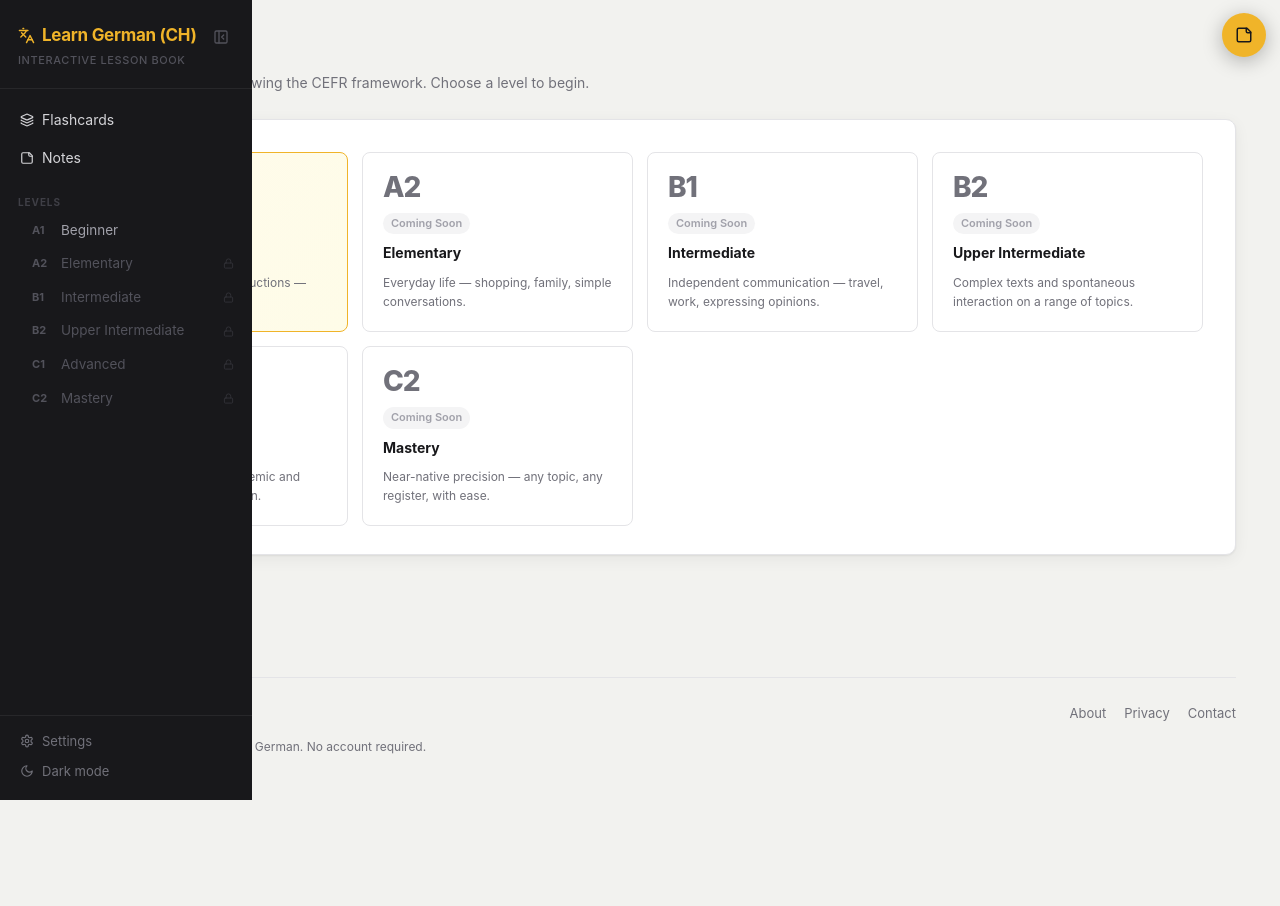
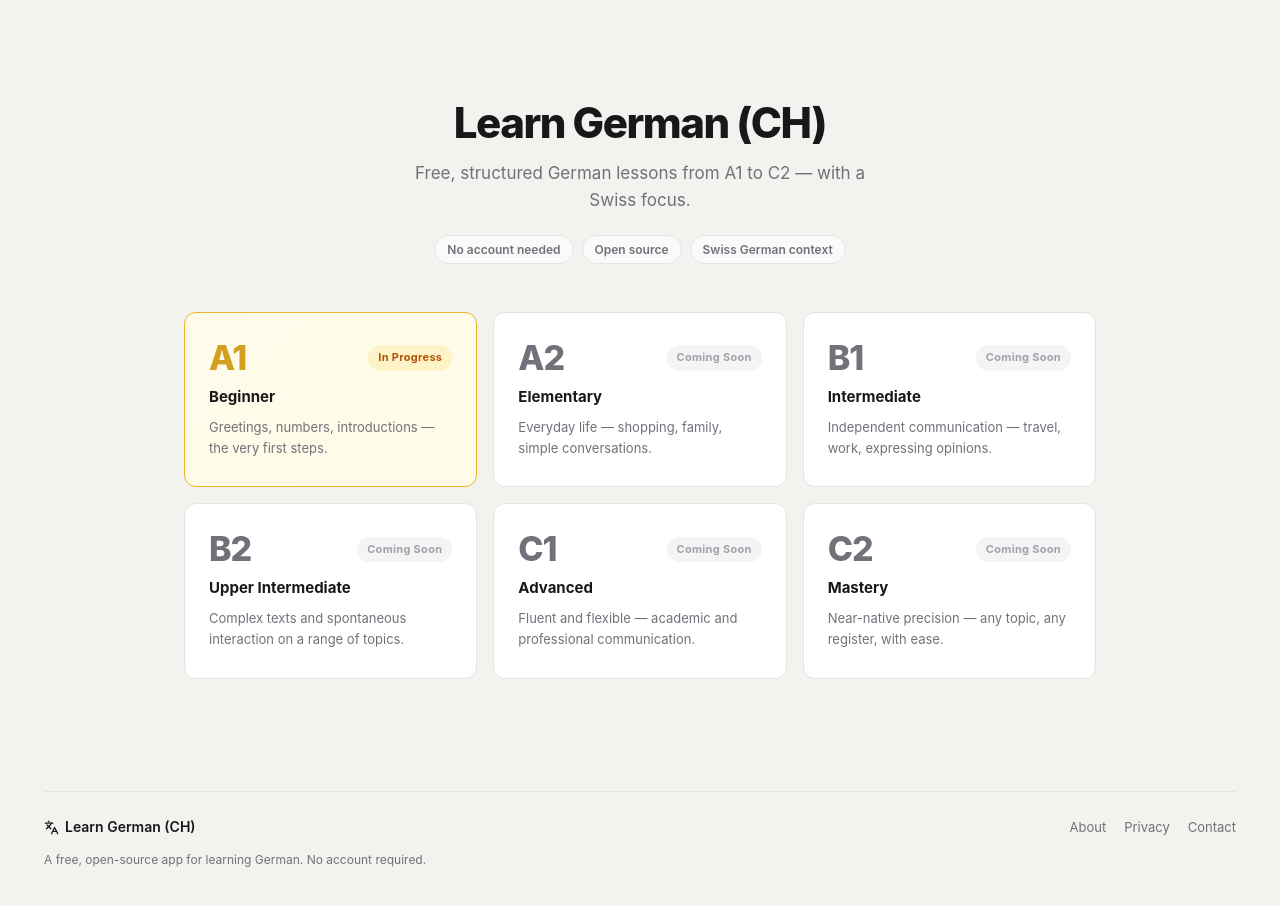
Before and after one commit to davide-muzzi/learn-german, a Vue app: page /#/ in a window 1280 px wide. Shown: the top 906 px of the page. Before the commit the page ends 800 px from the top, so only its background shows below. Built offline with nearby package versions, Linux system fonts and the light colour scheme.

Commit message:
feat: redesign homepage with full-width layout and hide sidebar on home route

```diff
--- a/src/App.vue
+++ b/src/App.vue
@@ -1,5 +1,5 @@
 <script setup>
-import { ref, watch } from 'vue'
+import { ref, watch, computed } from 'vue'
 import { useRoute } from 'vue-router'
 import { Languages, PanelLeftOpen, StickyNote } from '@lucide/vue'
 import AppSidebar from './components/AppSidebar.vue'
@@ -13,29 +13,30 @@ const route = useRoute()
 watch(() => route.fullPath, () => { sidebarOpen.value = false })
 
 const { collapsed: sidebarCollapsed } = useSidebarCollapsed()
+const isHome = computed(() => route.name === 'home')
 </script>
 
 <template>
-  <header class="mobile-header">
-    <button class="hamburger" @click="sidebarOpen = !sidebarOpen" aria-label="Toggle navigation">
+  <header class="mobile-header" :class="{ 'home-header': isHome }">
+    <button v-if="!isHome" class="hamburger" @click="sidebarOpen = !sidebarOpen" aria-label="Toggle navigation">
       <span /><span /><span />
     </button>
     <RouterLink to="/" class="mobile-title"><Languages :size="16" /> Learn German (CH)</RouterLink>
   </header>
 
   <Transition name="overlay-fade">
-    <div v-if="sidebarOpen" class="sidebar-overlay" @click="sidebarOpen = false" />
+    <div v-if="sidebarOpen && !isHome" class="sidebar-overlay" @click="sidebarOpen = false" />
   </Transition>
 
-  <AppSidebar :open="sidebarOpen" :class="{ collapsed: sidebarCollapsed }" @close="sidebarOpen = false" />
+  <AppSidebar v-if="!isHome" :open="sidebarOpen" :class="{ collapsed: sidebarCollapsed }" @close="sidebarOpen = false" />
 
   <Transition name="reopen-fade">
-    <button v-if="sidebarCollapsed" class="sidebar-reopen" title="Open sidebar" @click="sidebarCollapsed = false">
+    <button v-if="!isHome && sidebarCollapsed" class="sidebar-reopen" title="Open sidebar" @click="sidebarCollapsed = false">
       <PanelLeftOpen :size="18" />
     </button>
   </Transition>
 
-  <main class="main" :class="{ 'sidebar-collapsed': sidebarCollapsed }">
+  <main class="main" :class="{ 'sidebar-collapsed': sidebarCollapsed, 'no-sidebar': isHome }">
     <div class="main-content">
       <RouterView />
     </div>
@@ -43,12 +44,12 @@ const { collapsed: sidebarCollapsed } = useSidebarCollapsed()
   </main>
 
   <Transition name="reopen-fade">
-    <button v-if="!notesOpen" class="notes-open-btn" title="Open notes" @click="toggleNotes">
+    <button v-if="!isHome && !notesOpen" class="notes-open-btn" title="Open notes" @click="toggleNotes">
       <StickyNote :size="18" />
     </button>
   </Transition>
 
-  <button class="notes-fab" aria-label="Open notes" @click="toggleNotes">
+  <button v-if="!isHome" class="notes-fab" aria-label="Open notes" @click="toggleNotes">
     <StickyNote :size="22" />
   </button>
 
--- a/src/style.css
+++ b/src/style.css
@@ -147,6 +147,9 @@ body {
   min-height: 100vh;
   display: flex;
   flex-direction: column;
+}
+.main.no-sidebar {
+  margin-left: 0;
 }
 
 /* ── PAGE HEADER ── */
@@ -1854,3 +1857,101 @@ tbody tr:hover td { background: var(--surface); }
   .notes-slide-enter-from .notes-panel,
   .notes-slide-leave-to .notes-panel { transform: translateY(16px) scale(.97); }
 }
+
+/* ── HOMEPAGE ── */
+.home-hero {
+  text-align: center;
+  padding: 64px 24px 48px;
+}
+.home-title {
+  font-size: 42px;
+  font-weight: 800;
+  letter-spacing: -1.5px;
+  line-height: 1.1;
+  margin-bottom: 14px;
+}
+.home-sub {
+  font-size: 17px;
+  color: var(--muted);
+  max-width: 480px;
+  margin: 0 auto 20px;
+  line-height: 1.6;
+}
+.home-badges {
+  display: flex;
+  justify-content: center;
+  flex-wrap: wrap;
+  gap: 8px;
+}
+.home-badges span {
+  font-size: 12px;
+  font-weight: 600;
+  color: var(--muted);
+  background: var(--surface);
+  border: 1px solid var(--border);
+  border-radius: 999px;
+  padding: 4px 12px;
+}
+.home-levels {
+  display: grid;
+  grid-template-columns: repeat(auto-fill, minmax(260px, 1fr));
+  gap: 16px;
+  max-width: 960px;
+  margin: 0 auto;
+  padding: 0 24px 64px;
+}
+.home-lvl-card {
+  border: 1px solid var(--border);
+  border-radius: 12px;
+  padding: 28px 24px;
+  background: var(--card);
+  transition: box-shadow .18s, transform .18s;
+}
+.home-lvl-card.home-lvl-active {
+  border-color: var(--gold);
+  background: linear-gradient(135deg, #fffbeb 0%, #fefce8 100%);
+  cursor: pointer;
+}
+[data-theme="dark"] .home-lvl-card.home-lvl-active {
+  background: linear-gradient(135deg, rgba(240,180,41,.1) 0%, rgba(240,180,41,.07) 100%);
+}
+.home-lvl-card.home-lvl-active:hover {
+  box-shadow: 0 6px 24px rgba(0,0,0,.1);
+  transform: translateY(-2px);
+}
+.home-lvl-header {
+  display: flex;
+  align-items: center;
+  justify-content: space-between;
+  margin-bottom: 10px;
+}
+.home-lvl-code {
+  font-size: 34px;
+  font-weight: 800;
+  letter-spacing: -1px;
+  color: var(--muted);
+  line-height: 1;
+}
+.home-lvl-card.home-lvl-active .home-lvl-code { color: var(--gold-dark); }
+.home-lvl-status {
+  display: inline-block;
+  font-size: 11px;
+  font-weight: 700;
+  padding: 4px 10px;
+  border-radius: 999px;
+  letter-spacing: .3px;
+}
+.home-lvl-name { font-size: 15px; font-weight: 700; margin: 0 0 8px; }
+.home-lvl-desc { font-size: 13px; color: var(--muted); line-height: 1.6; margin: 0; }
+
+/* Mobile homepage */
+@media (max-width: 768px) {
+  .mobile-header.home-header { justify-content: center; }
+  .home-hero { padding: 36px 16px 32px; }
+  .home-title { font-size: 30px; }
+  .home-sub { font-size: 15px; }
+  .home-levels { grid-template-columns: 1fr 1fr; gap: 12px; padding: 0 16px 48px; }
+}
+@media (max-width: 480px) {
+  .home-levels { grid-template-columns: 1fr; }
+}
--- a/src/views/HomeView.vue
+++ b/src/views/HomeView.vue
@@ -10,27 +10,33 @@ function goToLevel(lvl) {
 </script>
 
 <template>
-  <div class="page-header">
-    <h1>Deutsch A1 - C2</h1>
-    <p class="sub">An interactive lesson book following the CEFR framework. Choose a level to begin.</p>
+  <div class="home-hero">
+    <h1 class="home-title">Learn German (CH)</h1>
+    <p class="home-sub">Free, structured German lessons from A1 to C2 — with a Swiss focus.</p>
+    <div class="home-badges">
+      <span>No account needed</span>
+      <span>Open source</span>
+      <span>Swiss German context</span>
     </div>
-  <div class="card">
-    <div class="lvl-grid">
+  </div>
+
+  <div class="home-levels">
     <div
       v-for="lvl in LEVELS"
       :key="lvl.code"
-        class="lvl-card"
-        :class="{ 'lvl-active': lvl.active }"
+      class="home-lvl-card"
+      :class="{ 'home-lvl-active': lvl.active }"
       @click="goToLevel(lvl)"
       :role="lvl.active ? 'link' : undefined"
     >
-        <div class="lvl-code">{{ lvl.code }}</div>
-        <span class="ch-status" :class="lvl.active ? 'st-active' : 'st-soon'">
-          {{ lvl.active ? '● In Progress' : 'Coming Soon' }}
+      <div class="home-lvl-header">
+        <span class="home-lvl-code">{{ lvl.code }}</span>
+        <span class="home-lvl-status" :class="lvl.active ? 'st-active' : 'st-soon'">
+          {{ lvl.active ? 'In Progress' : 'Coming Soon' }}
         </span>
-        <h3>{{ lvl.name }}</h3>
-        <p class="lvl-desc">{{ lvl.desc }}</p>
       </div>
+      <h3 class="home-lvl-name">{{ lvl.name }}</h3>
+      <p class="home-lvl-desc">{{ lvl.desc }}</p>
     </div>
   </div>
 </template>
```
Lines whose indentation alone changed are shown as unchanged.
